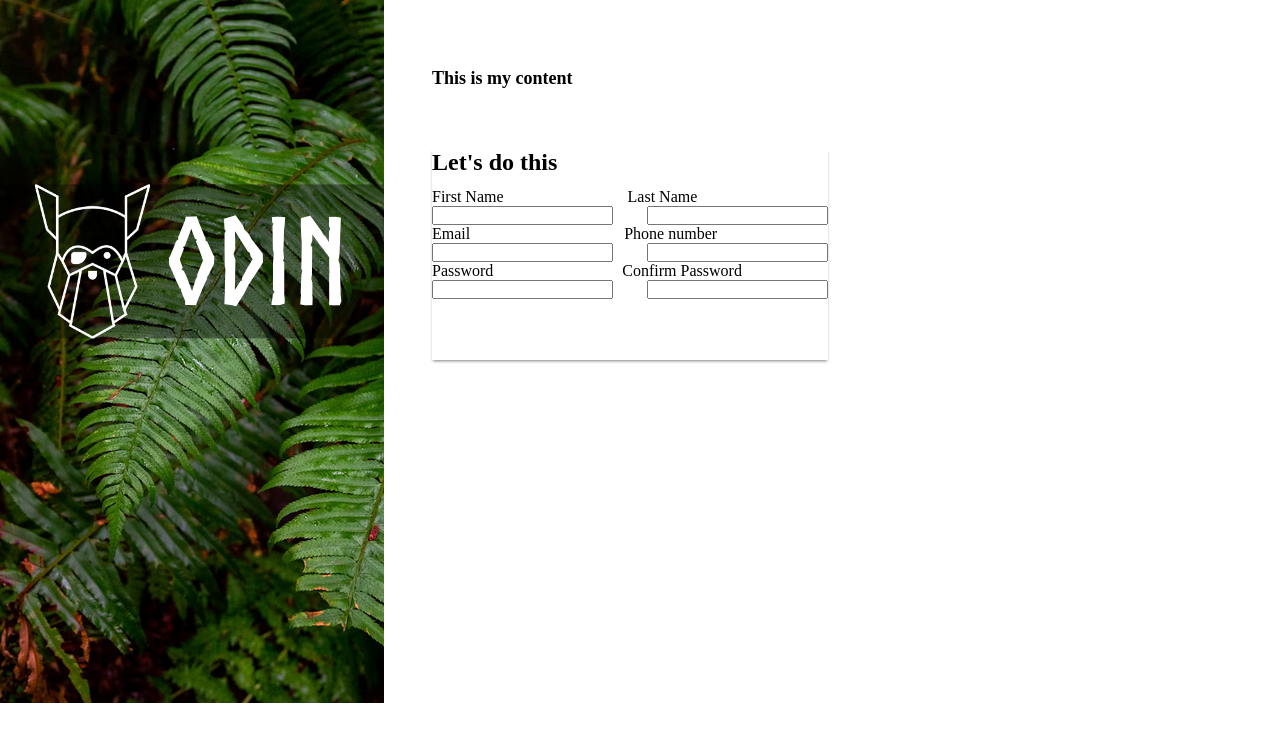
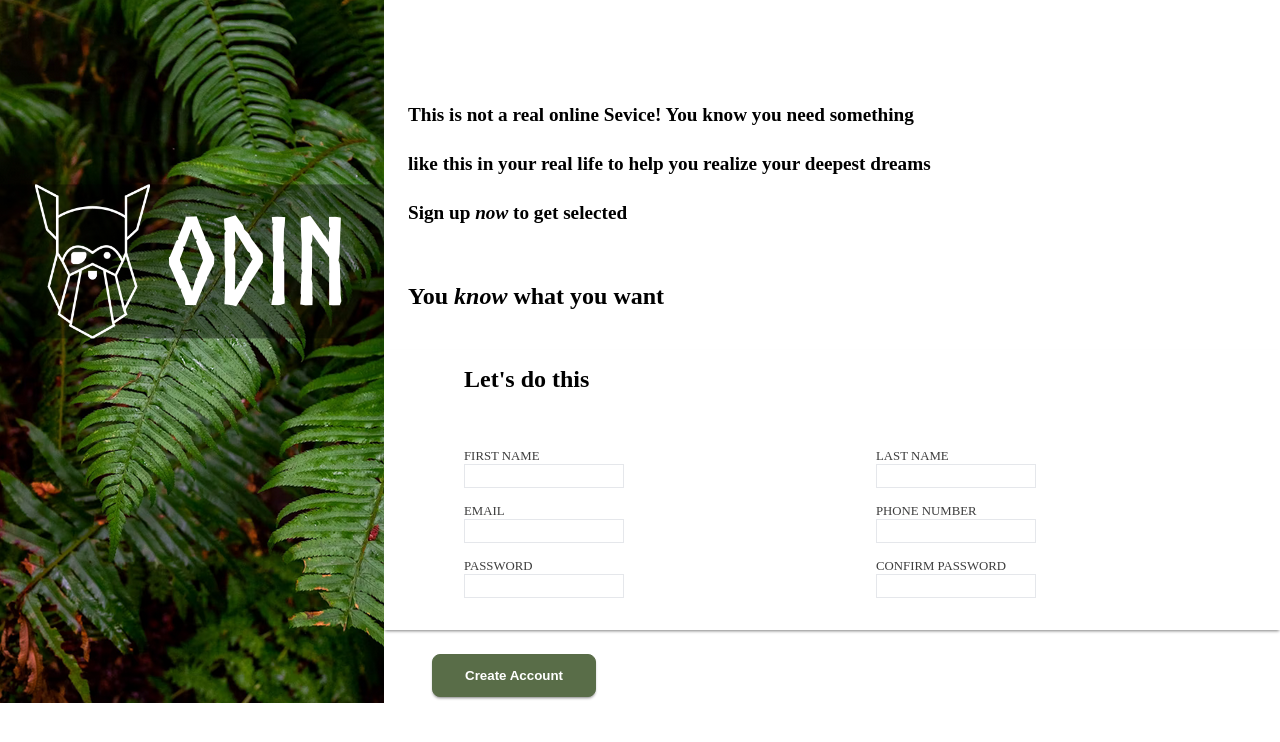
Before and after one commit to Ad-B-R/form-validation-odin, a plain HTML site: page index.html in a window 1280 px wide. Drawn offline with Linux system fonts and the light colour scheme.

Commit message:
implemented css

```diff
--- a/index.html
+++ b/index.html
@@ -17,32 +17,54 @@
         </div>
       </div>
       <div id="right">
-        <div class="content"><b>This is my content</b></div>
+        <div class="content"><b style="font-size: 1.2rem;">
+            This is not a real online Sevice! You know you need something
+        </b><br>
+        <b style="font-size: 1.2rem;">
+            like this in your real life to help you realize your deepest dreams
+        </b><br>
+        <b style="font-size: 1.2rem;">
+            Sign up <i>now</i> to get selected
+        </b><br>
+        <b style="margin-top: 2rem;">You <i>know</i> what you want</b>
+        </div>
         <div class="box">
             <h2 style="margin-bottom: 3%;">Let's do this</h2>
             <form class="form">
-                <label for="fname">First Name</label>
-                <label for="lname" style="margin-left: 120px;">Last Name</label>
-                <br>
+                <div class = "box-item">
+                    <div class="box-item-item">
+                        <label for="fname">FIRST NAME</label>
                         <input type="text" id="fname" minlength="3" maxlength="30">
+                    </div>
+                    <div class="box-item-item">
+                        <label for="lname">LAST NAME</label>
                         <input type="text" id="lname" minlength="3" maxlength="30">
-
-                <br>
-
-                <label for="email">Email</label>
-                <label for="phone_no" style="margin-left: 150px;">Phone number</label>
-                <br>
+                    </div>
+                </div>
+                <div class = "box-item">
+                    <div class="box-item-item">
+                        <label for="email">EMAIL</label>
                         <input type="email" id="email">
-                <input type="text" minlength="10" maxlength="10" id="phone_no">
-
-                <br>
-
-                <label for="Password">Password</label>
-                <label for="C_password"style="margin-left: 125px;">Confirm Password</label>
-                <br>
+                    </div>
+                    <div class="box-item-item">
+                        <label for="phone_no">PHONE NUMBER</label>
+                        <input type="number" minlength="10" maxlength="10" id="phone_no">
+                    </div>
+                </div>
+                    <div class="box-item">
+                    <div class="box-item-item">
+                        <label for="Password">PASSWORD</label>
                         <input type="password" id="Password">
+                    </div>
+                    <div class="box-item-item">
+                        <label for="C_password">CONFIRM PASSWORD</label>
                         <input type="password" id="C_password">
+                    </div>
+                </div>
                 </form>
+        </div>
+        <div class="bottom-right">
+            <button class="btn"><b>Create Account</b></button>
         </div>
       </div>
     </div>
--- a/styles.css
+++ b/styles.css
@@ -27,10 +27,11 @@ body{
 }
 
 #right{
-    flex:0 0 auto;
+    flex:1;
     min-width: 0;
     padding:3rem;
     height: 100%;
+    padding:0;
 }
 .odinText{
     position:absolute;
@@ -57,24 +58,72 @@ body{
 }
 .content{
     /* text-align: center; */
-    font-size:large;
+    font-size:1.2rem;
     font-weight: 400;
-    margin-bottom: 60px;
+    margin-bottom: 1rem;
     margin-top: 5%;
+    /* align-items: center; */
+    display: flex;
+    flex-direction: column;
+    padding: 1.5rem;
+    /* gap:1rem; */
+    font-size:1.5rem;
+    margin-top:10vh;
 }
 .box{
     display: flex;
-    height: 30%;
+    height: auto;
     flex-wrap: wrap;
     flex-direction: column;
     box-shadow: 0px 2px 3px -1px grey;
+    gap:2rem;
+    padding:1rem;
+    padding-left: 5rem;
 }
-#lname{
-    margin-left: 30px;
+.box-item{
+    display: flex;
+    height:50%;
+    flex:wrap;
+    justify-content: space-between;
+    margin-bottom: 1rem;
+    gap:1.5rem;
 }
-#phone_no{
-    margin-left: 30px;
+.box-item-item{
+    flex:1;
+    display: flex;
+    flex-direction: column;
+    font-size: 0.8rem;
+    color: rgb(61, 61, 61);
 }
-#C_password{
-    margin-left: 30px;
+.box-item-item>input{
+    height:1.5rem;
+    width: 10rem;
+    border:0.1px solid #E5E7EB;
 }
+.box-item-item>input:focus{
+    border-radius: 0.15rem;
+    outline:none;
+    border:0.1px solid green;
+}
+
+.box-item-item>input:invalid:focus{
+    border-radius: 0.15rem;
+    outline:none;
+    border:0.1px solid red;
+}
+
+.bottom-right{
+    margin:1.5rem;
+    margin-left: 3rem;
+}
+
+.btn{
+    background-color:#596D48;
+    color:white;
+    border-radius: 0.5rem;
+    border:0.1px solid #596D48;
+    padding:0.8rem;
+    padding-left: 2rem;
+    padding-right: 2rem;
+    box-shadow: 0px 2px 3px -1px grey;
+}
```
Lines whose indentation alone changed are shown as unchanged.
